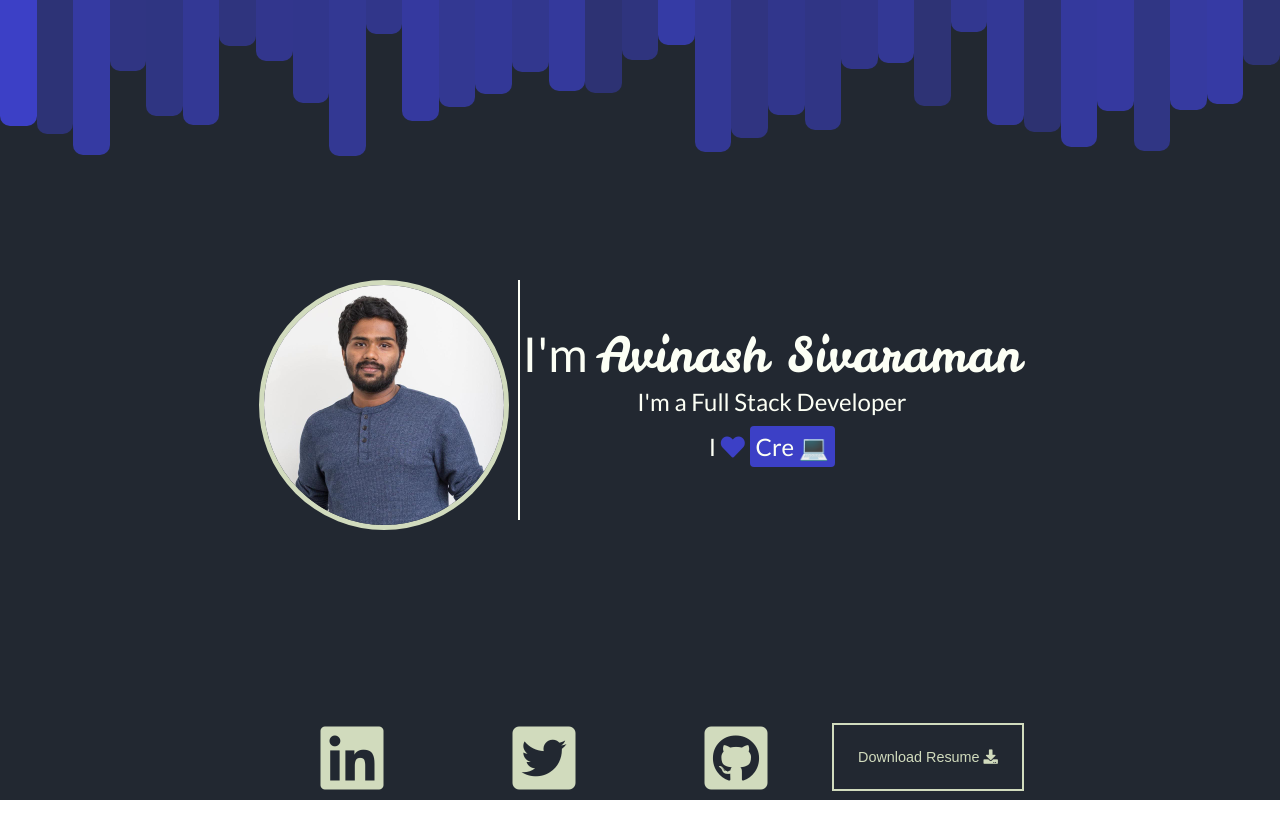
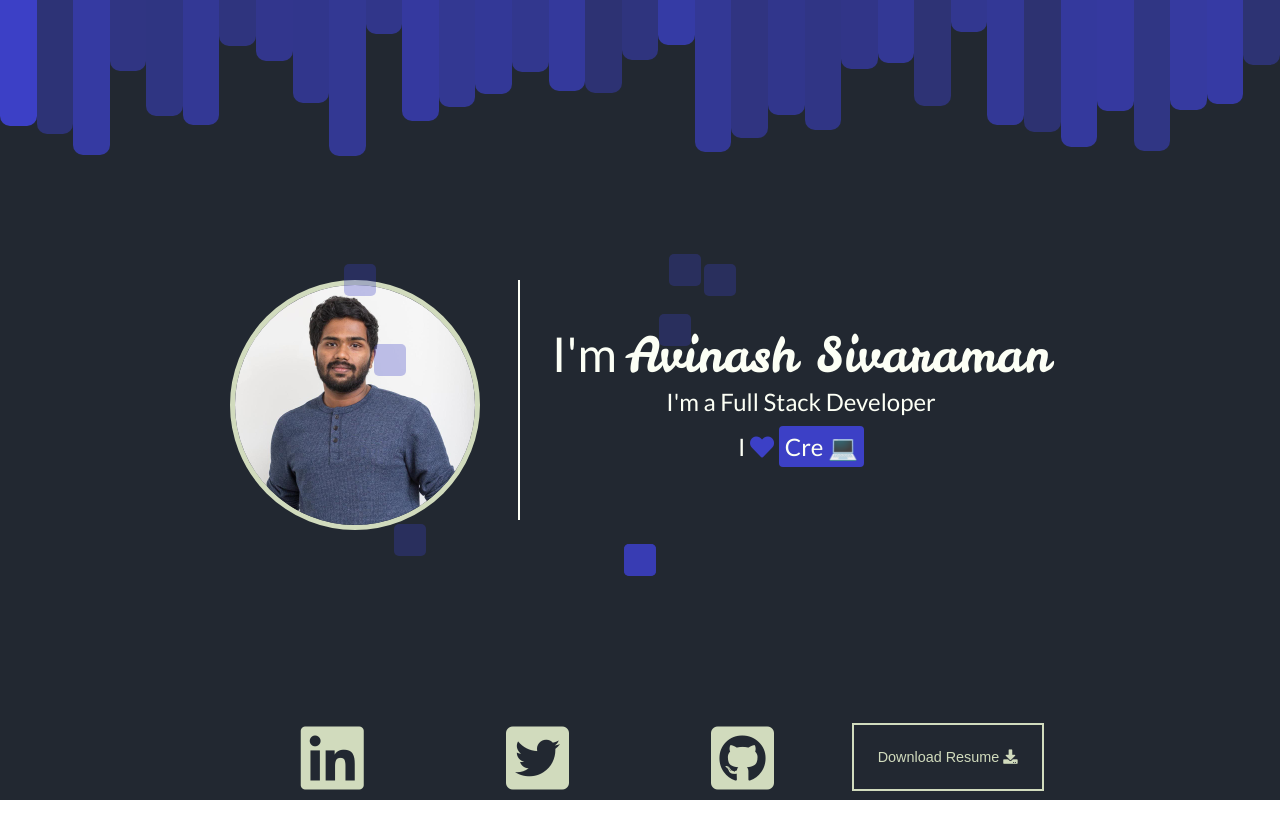
Before and after one commit to avinashsivaraman/avinash-sivaraman, a React (Create React App) app: page / in a window 1280 px wide. Shown: the top 838 px of the page. Before the commit the page ends 800 px from the top, so only its background shows below. Built offline with nearby package versions, Linux system fonts and the light colour scheme.

Commit message:
Added react-spring

```diff
--- a/package.json
+++ b/package.json
@@ -6,7 +6,8 @@
   "dependencies": {
     "react": "^16.8.6",
     "react-dom": "^16.8.6",
-    "react-scripts": "3.0.1"
+    "react-scripts": "3.0.1",
+    "react-spring": "^8.0.20"
   },
   "scripts": {
     "start": "react-scripts start",
@@ -25,5 +26,8 @@
       "last 1 firefox version",
       "last 1 safari version"
     ]
+  },
+  "devDependencies": {
+    "node-sass": "^4.12.0"
   }
 }
--- a/src/App.css
+++ b/src/App.css
@@ -138,6 +138,7 @@ a:hover {
 .header-img {
   width: var(--img-size);
   height: var(--img-size);
+  margin-right: 2rem;
 }
 .home-photo-img {
   height: 100%;
@@ -214,6 +215,7 @@ a:hover {
   display: flex;
   flex-direction: column;
   place-content: center;
+  margin-left: 2rem;
 }
 
 #cursor {
--- a/src/App.js
+++ b/src/App.js
@@ -1,9 +1,13 @@
 import React, { Component } from 'react';
 import TxtType from './typewriter';
 import Banner from './Banner';
+import ParallexElement from './ParallexElement'
 import './App.css';
 
 class App extends Component {
+  state = {
+    color: ''
+  }
 
   componentDidMount() {
     const elements = document.getElementsByClassName('typewrite');
@@ -29,6 +33,7 @@ class App extends Component {
 
     const randomlySetStyle = cells => {
       const tempColor = color[randomIndex()]
+      this.setState({color: tempColor})
       heart.style.color = tempColor
       highlight.style.backgroundColor = tempColor
       cells.forEach(cell  => {
@@ -57,6 +62,7 @@ class App extends Component {
     return (
       <div className="App">
         <Banner />
+        <ParallexElement color={this.state.color}/>
         {/* <div className="section-white-banner border-bottom-blue" /> */}
         <section className = "section-header text-center">
           <div className="header-content">
--- /dev/null
+++ b/src/ParallexElement.js
@@ -0,0 +1,48 @@
+import React, { useEffect } from 'react'
+import { useSpring, animated } from 'react-spring'
+import './ParallexElement.scss'
+
+const calc = (x, y) => [x - window.innerWidth / 2, y - window.innerHeight / 2]
+const trans1 = (x, y) => `translate3d(${x / 10}px,${y / 10}px,0)`
+const trans2 = (x, y) => `translate3d(${x / 8 + 35}px,${y / 8 - 230}px,0)`
+const trans3 = (x, y) => `translate3d(${x / 6 - 250}px,${y / 6 - 200}px,0)`
+const trans4 = (x, y) => `translate3d(${x / 3}px,${y / 3}px,0)`
+const trans5 = (x, y) => `translate3d(${x / 9}px,${y / 11}px,0)`
+const trans6 = (x, y) => `translate3d(${x / 8 + 45}px,${y / 3 - 290}px,0)`
+const trans7 = (x, y) => `translate3d(${x / 6 - 230}px,${y / 6 - 20}px,0)`
+const trans8 = (x, y) => `translate3d(${x}px,${y}px,0)`
+const trans9 = (x, y) => `translate3d(${x / 7}px,${y / 7}px,0)`
+const trans10 = (x, y) => `translate3d(${x / 2 + 80}px,${y / 4 - 280}px,0)`
+const trans11 = (x, y) => `translate3d(${x / 7 - 280}px,${y / 6 - 280}px,0)`
+const trans12 = (x, y) => `translate3d(${x / 4}px,${y / 4}px,0)`
+
+const ParallexElement = ({color}) => {
+  const [props, set] = useSpring(() => ({ xy: [0, 0], config: { mass: 10, tension: 550, friction: 140 } }))
+  useEffect(() => {
+    const divElement = document.querySelectorAll('.parallex-element div');
+    divElement.forEach(div => {
+      div.style.backgroundColor = color
+    })
+  }, [color])
+  return (
+    <div className="parallex-element" onMouseMove={({ clientX: x, clientY: y }) => {
+      console.log(x,y)
+      set({ xy: calc(x, y) })}
+      }>
+      <animated.div className="card" style={{ transform: props.xy.interpolate(trans1) }} />
+      <animated.div className="card" style={{ transform: props.xy.interpolate(trans2) }} />
+      <animated.div className="card" style={{ transform: props.xy.interpolate(trans3) }} />
+      <animated.div className="card" style={{ transform: props.xy.interpolate(trans4) }} />
+      <animated.div className="card" style={{ transform: props.xy.interpolate(trans5) }} />
+      <animated.div className="card" style={{ transform: props.xy.interpolate(trans6) }} />
+      <animated.div className="card" style={{ transform: props.xy.interpolate(trans7) }} />
+      <animated.div className="card" style={{ transform: props.xy.interpolate(trans8) }} />
+      <animated.div className="card" style={{ transform: props.xy.interpolate(trans9) }} />
+      <animated.div className="card" style={{ transform: props.xy.interpolate(trans10) }} />
+      <animated.div className="card" style={{ transform: props.xy.interpolate(trans11) }} />
+      <animated.div className="card" style={{ transform: props.xy.interpolate(trans12) }} />
+    </div>
+  )
+}
+
+export default ParallexElement;
--- /dev/null
+++ b/src/ParallexElement.scss
@@ -0,0 +1,21 @@
+.parallex-element {
+  position: absolute;
+  width: 100%;
+  height: 100%;
+  display: flex;
+  align-items: center;
+  justify-content: space-around;
+}
+
+
+.card {
+  position: absolute;
+  width: 2rem;
+  height: 2rem;
+  opacity: 0.3;
+  border-radius: 5px;
+  background-size: cover;
+  background-position: center center;
+  background-repeat: no-repeat;
+  will-change: transform;
+}
```
Also changed, not shown: 1 other file (tests, documents, lock files or other folders).
